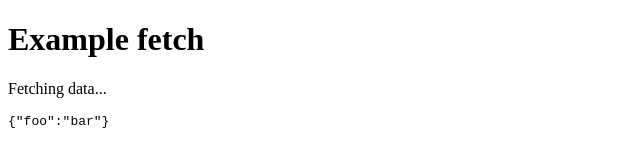
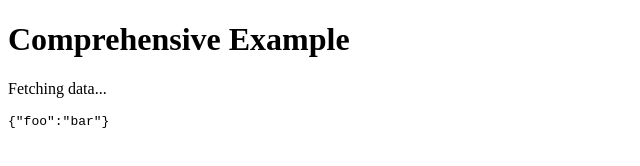
Before and after one commit to PRO-2684/GitHub-Preview, a plain HTML site: page examples/index.html in a window 1280 px wide. Shown: the whole page, without its empty margins (0-640 px from the left). Drawn offline with Linux system fonts and the light colour scheme.

```diff
--- a/examples/index.html
+++ b/examples/index.html
@@ -2,10 +2,10 @@
 <html>
     <head>
         <meta charset="UTF-8" />
-        <title>Example fetch</title>
+        <title>Comprehensive Example</title>
     </head>
     <body>
-        <h1>Example fetch</h1>
+        <h1>Comprehensive Example</h1>
         <p>Fetching data...</p>
         <pre id="output">Waiting...</pre>
         <script src="./index.js"></script>
--- a/sw.js
+++ b/sw.js
@@ -45,6 +45,7 @@
 
 function inferType(path) {
     // TODO: better MIME inference
+    // TODO: Preserve charset; Like `text/plain; charset=utf-8` -> `text/html; charset=utf-8`
     if (path.endsWith(".html")) return "text/html";
     if (path.endsWith(".js")) return "application/javascript";
     if (path.endsWith(".json")) return "application/json";
```
